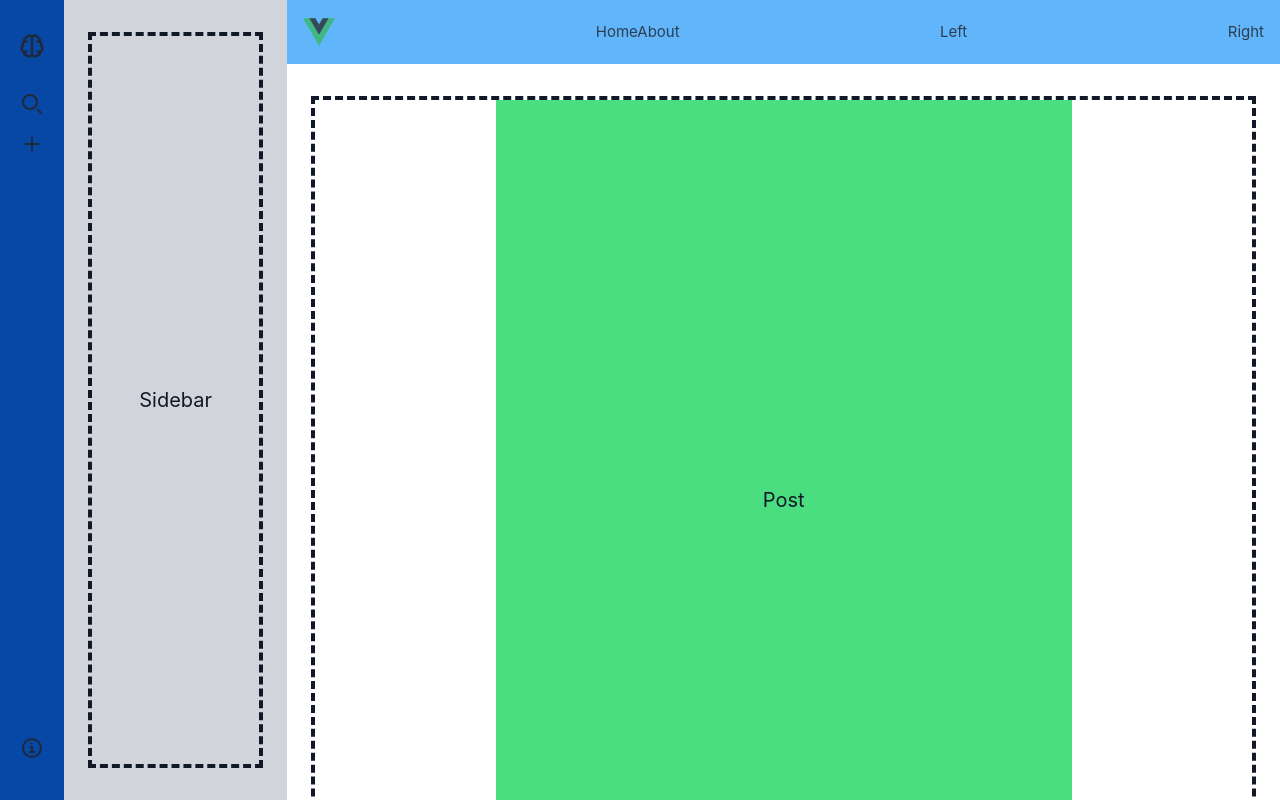
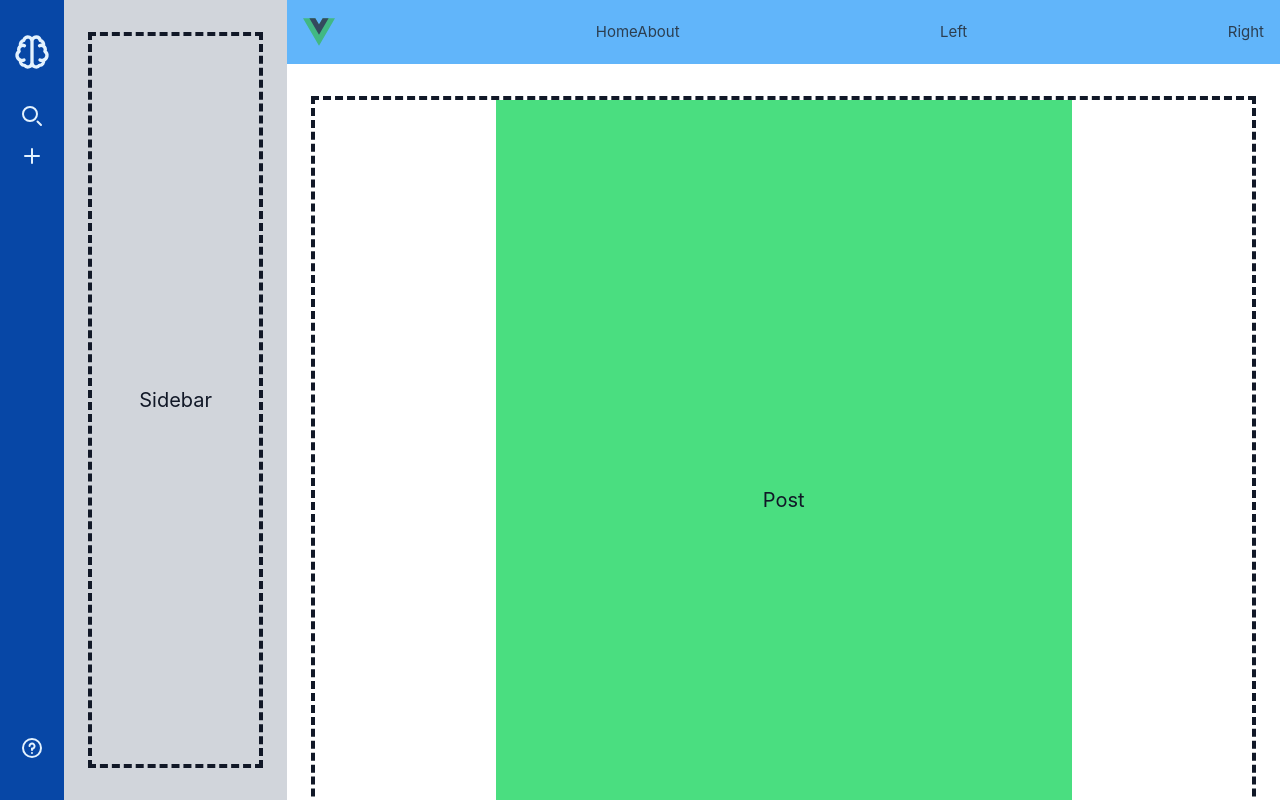
Before and after one commit to emPeeGee/arij, a Vue app: page / in a window 1280 px wide. Built offline with nearby package versions, Linux system fonts and the light colour scheme.

Commit message:
✨ feat: extract icons

```diff
--- a/src/components/UtilitySidebar.vue
+++ b/src/components/UtilitySidebar.vue
@@ -1,4 +1,9 @@
-<script setup lang="ts"></script>
+<script setup lang="ts">
+import SearchIcon from './icons/SearchIcon.vue'
+import PlusIcon from './icons/PlusIcon.vue'
+import QuestionIcon from './icons/QuestionIcon.vue'
+import AppLogo from './icons/AppLogo.vue'
+</script>
 <template>
   <aside class="flex flex-row h-full">
     <nav class="flex w-16 h-full bg-primary-900">
@@ -6,66 +11,19 @@
         <div class="w-full h-full flex flex-col items-center text-gray-900 text-xl">
           <div class="w-full mb-auto">
             <div class="flex items-center justify-center">
-              <svg
-                class="w-7 h-7 text-gray-800 dark:text-primary-50 mb-6"
-                aria-hidden="true"
-                xmlns="http://www.w3.org/2000/svg"
-                width="28"
-                height="28"
-                fill="none"
-                viewBox="0 0 24 24"
-              >
-                <path
-                  stroke="currentColor"
-                  stroke-linecap="round"
-                  stroke-linejoin="round"
-                  stroke-width="2"
-                  d="M12 18.5A2.493 2.493 0 0 1 7.51 20H7.5a2.468 2.468 0 0 1-2.4-3.154 2.98 2.98 0 0 1-.85-5.274 2.468 2.468 0 0 1 .92-3.182 2.477 2.477 0 0 1 1.876-3.344 2.5 2.5 0 0 1 3.41-1.856A2.5 2.5 0 0 1 12 5.5m0 13v-13m0 13a2.493 2.493 0 0 0 4.49 1.5h.01a2.468 2.468 0 0 0 2.403-3.154 2.98 2.98 0 0 0 .847-5.274 2.468 2.468 0 0 0-.921-3.182 2.477 2.477 0 0 0-1.875-3.344A2.5 2.5 0 0 0 14.5 3 2.5 2.5 0 0 0 12 5.5m-8 5a2.5 2.5 0 0 1 3.48-2.3m-.28 8.551a3 3 0 0 1-2.953-5.185M20 10.5a2.5 2.5 0 0 0-3.481-2.3m.28 8.551a3 3 0 0 0 2.954-5.185"
-                />
-              </svg>
+              <AppLogo />
             </div>
 
             <div class="w-full flex flex-col">
               <div
                 class="w-full flex items-center justify-center py-2 hover:bg-white/10 cursor-pointer"
               >
-                <svg
-                  class="w-6 h-6 text-gray-800 dark:text-primary-50"
-                  aria-hidden="true"
-                  xmlns="http://www.w3.org/2000/svg"
-                  width="24"
-                  height="24"
-                  fill="none"
-                  viewBox="0 0 24 24"
-                >
-                  <path
-                    stroke="currentColor"
-                    stroke-linecap="round"
-                    stroke-width="2"
-                    d="m21 21-3.5-3.5M17 10a7 7 0 1 1-14 0 7 7 0 0 1 14 0Z"
-                  />
-                </svg>
+                <SearchIcon />
               </div>
               <div
                 class="w-full flex items-center justify-center py-2 hover:bg-white/10 cursor-pointer"
               >
-                <svg
-                  class="w-6 h-6 text-gray-800 dark:text-primary-50"
-                  aria-hidden="true"
-                  xmlns="http://www.w3.org/2000/svg"
-                  width="24"
-                  height="24"
-                  fill="none"
-                  viewBox="0 0 24 24"
-                >
-                  <path
-                    stroke="currentColor"
-                    stroke-linecap="round"
-                    stroke-linejoin="round"
-                    stroke-width="2"
-                    d="M5 12h14m-7 7V5"
-                  />
-                </svg>
+                <PlusIcon />
               </div>
             </div>
           </div>
@@ -73,23 +31,7 @@
           <div
             class="w-full flex items-center justify-center py-2 hover:bg-white/10 cursor-pointer"
           >
-            <svg
-              class="w-6 h-6 text-gray-800 dark:text-primary-50"
-              aria-hidden="true"
-              xmlns="http://www.w3.org/2000/svg"
-              width="24"
-              height="24"
-              fill="none"
-              viewBox="0 0 24 24"
-            >
-              <path
-                stroke="currentColor"
-                stroke-linecap="round"
-                stroke-linejoin="round"
-                stroke-width="2"
-                d="M10 11h2v5m-2 0h4m-2.592-8.5h.01M21 12a9 9 0 1 1-18 0 9 9 0 0 1 18 0Z"
-              />
-            </svg>
+            <QuestionIcon />
           </div>
         </div>
       </div>
--- /dev/null
+++ b/src/components/icons/AppLogo.vue
@@ -0,0 +1,20 @@
+<template>
+  <svg
+    class="w-10 h-10 text-primary-50 mb-6"
+    role="img"
+    aria-hidden="true"
+    xmlns="http://www.w3.org/2000/svg"
+    width="40"
+    height="40"
+    fill="none"
+    viewBox="0 0 24 24"
+  >
+    <path
+      stroke="currentColor"
+      stroke-linecap="round"
+      stroke-linejoin="round"
+      stroke-width="2"
+      d="M12 18.5A2.493 2.493 0 0 1 7.51 20H7.5a2.468 2.468 0 0 1-2.4-3.154 2.98 2.98 0 0 1-.85-5.274 2.468 2.468 0 0 1 .92-3.182 2.477 2.477 0 0 1 1.876-3.344 2.5 2.5 0 0 1 3.41-1.856A2.5 2.5 0 0 1 12 5.5m0 13v-13m0 13a2.493 2.493 0 0 0 4.49 1.5h.01a2.468 2.468 0 0 0 2.403-3.154 2.98 2.98 0 0 0 .847-5.274 2.468 2.468 0 0 0-.921-3.182 2.477 2.477 0 0 0-1.875-3.344A2.5 2.5 0 0 0 14.5 3 2.5 2.5 0 0 0 12 5.5m-8 5a2.5 2.5 0 0 1 3.48-2.3m-.28 8.551a3 3 0 0 1-2.953-5.185M20 10.5a2.5 2.5 0 0 0-3.481-2.3m.28 8.551a3 3 0 0 0 2.954-5.185"
+    />
+  </svg>
+</template>
--- /dev/null
+++ b/src/components/icons/PlusIcon.vue
@@ -0,0 +1,20 @@
+<template>
+  <svg
+    class="w-6 h-6 text-primary-50 dark:text-gray-800"
+    role="img"
+    aria-hidden="true"
+    xmlns="http://www.w3.org/2000/svg"
+    width="24"
+    height="24"
+    fill="none"
+    viewBox="0 0 24 24"
+  >
+    <path
+      stroke="currentColor"
+      stroke-linecap="round"
+      stroke-linejoin="round"
+      stroke-width="2"
+      d="M5 12h14m-7 7V5"
+    />
+  </svg>
+</template>
--- /dev/null
+++ b/src/components/icons/QuestionIcon.vue
@@ -0,0 +1,20 @@
+<template>
+  <svg
+    class="w-6 h-6 text-primary-50 dark:text-gray-800"
+    role="img"
+    aria-hidden="true"
+    xmlns="http://www.w3.org/2000/svg"
+    width="24"
+    height="24"
+    fill="none"
+    viewBox="0 0 24 24"
+  >
+    <path
+      stroke="currentColor"
+      stroke-linecap="round"
+      stroke-linejoin="round"
+      stroke-width="2"
+      d="M9.529 9.988a2.502 2.502 0 1 1 5 .191A2.441 2.441 0 0 1 12 12.582V14m-.01 3.008H12M21 12a9 9 0 1 1-18 0 9 9 0 0 1 18 0Z"
+    />
+  </svg>
+</template>
--- /dev/null
+++ b/src/components/icons/SearchIcon.vue
@@ -0,0 +1,20 @@
+<template>
+  <svg
+    class="w-6 h-6 text-primary-50 dark:text-gray-800"
+    role="img"
+    aria-hidden="true"
+    xmlns="http://www.w3.org/2000/svg"
+    width="24"
+    height="24"
+    fill="none"
+    viewBox="0 0 24 24"
+    preserveAspectRatio="xMidYMid meet"
+  >
+    <path
+      stroke="currentColor"
+      stroke-linecap="round"
+      stroke-width="2"
+      d="m21 21-3.5-3.5M17 10a7 7 0 1 1-14 0 7 7 0 0 1 14 0Z"
+    />
+  </svg>
+</template>
```
Also changed, not shown: src/assets/docs/todo.md (+2 -0 lines).
